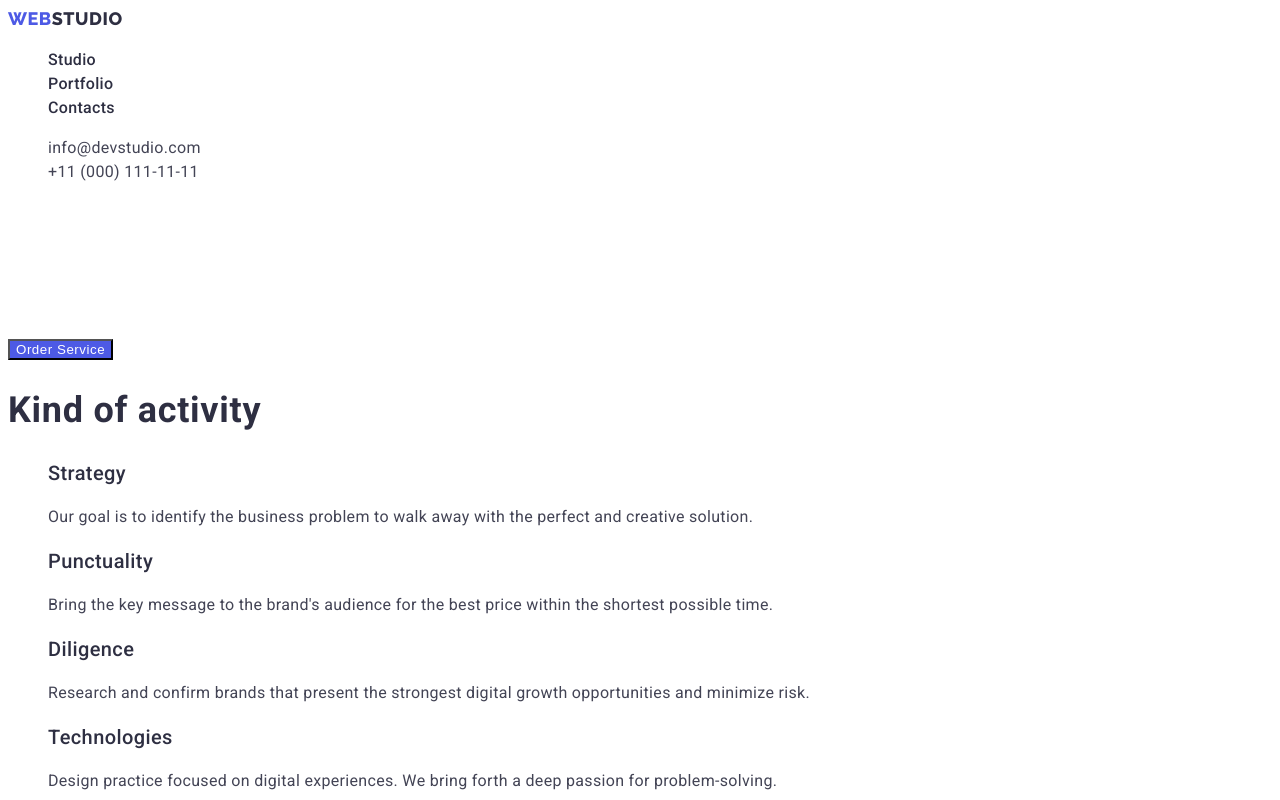
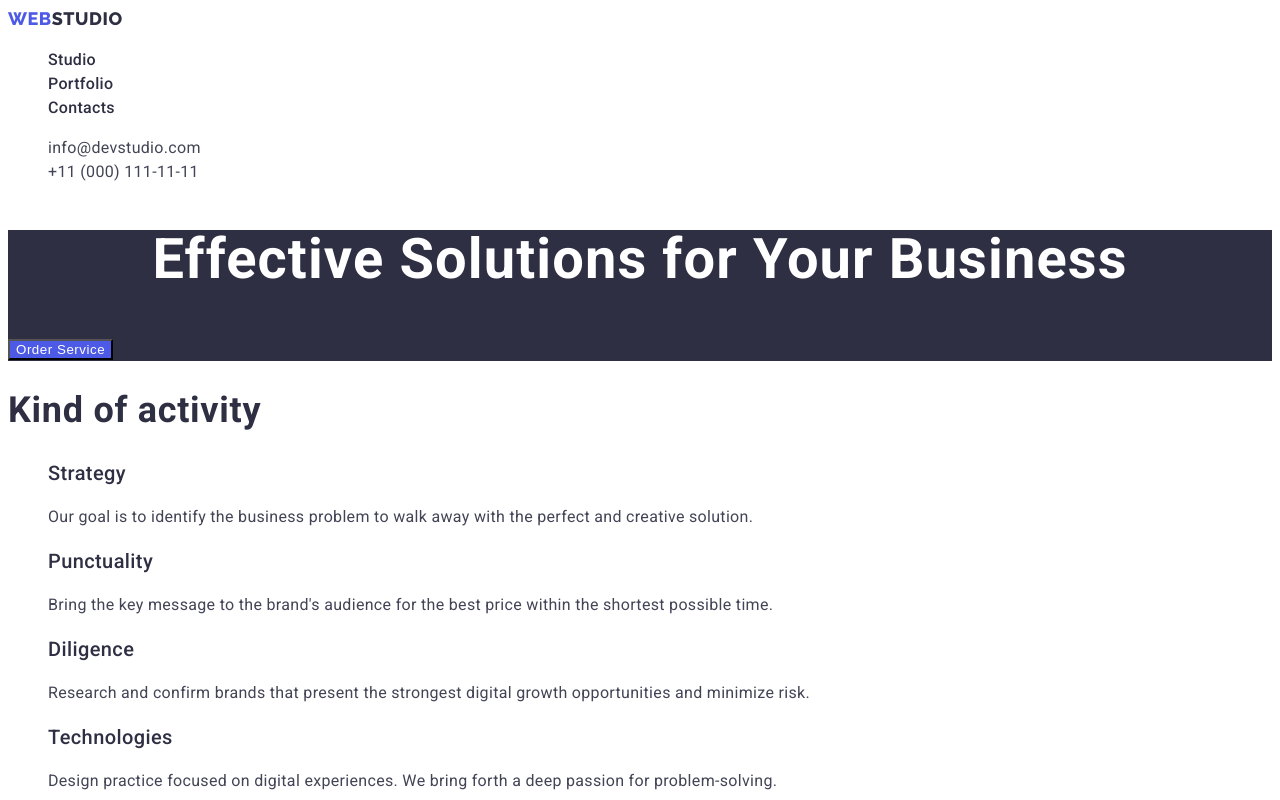
Before and after one commit to Stepaniuk-Den/goit-markup-hw-02, a plain HTML site: page index.html in a window 1280 px wide. Shown: the top 800 px of the page. Drawn offline with Linux system fonts and the light colour scheme.

Commit message:
Update styles.css

```diff
--- a/css/styles.css
+++ b/css/styles.css
@@ -77,6 +77,9 @@ body {
 }
 
 /* Hero */
+.hero {
+  background-color: var(--secondary-color-text);
+}
 .hero-title {
   color: var(--alt-color);
 
@@ -84,6 +87,9 @@ body {
   font-size: 56px;
   line-height: 1.07;
   /* or 107% */
+
+  text-align: center;
+  letter-spacing: 0.02em;
 }
 
 .hero .btn {
```
